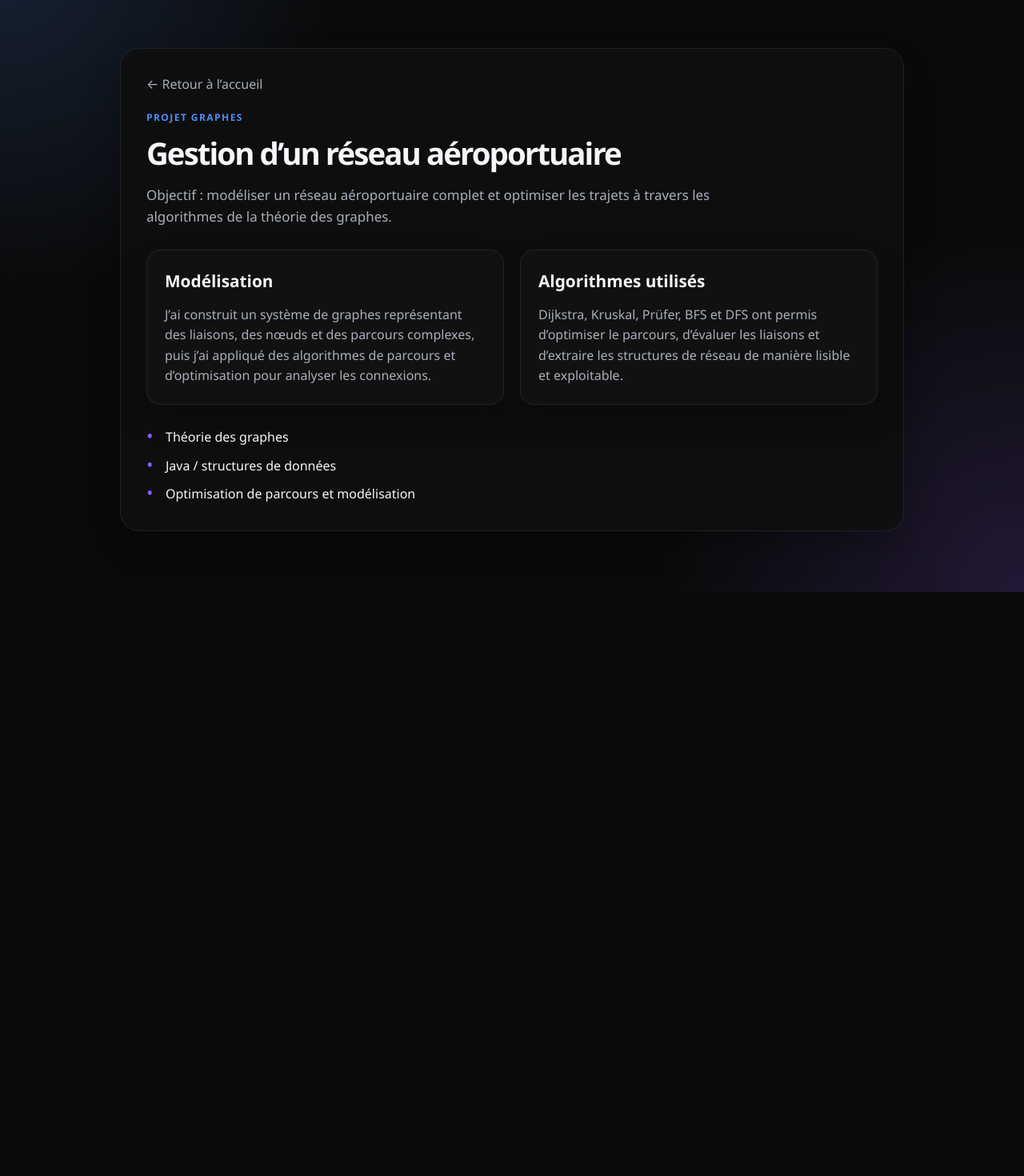
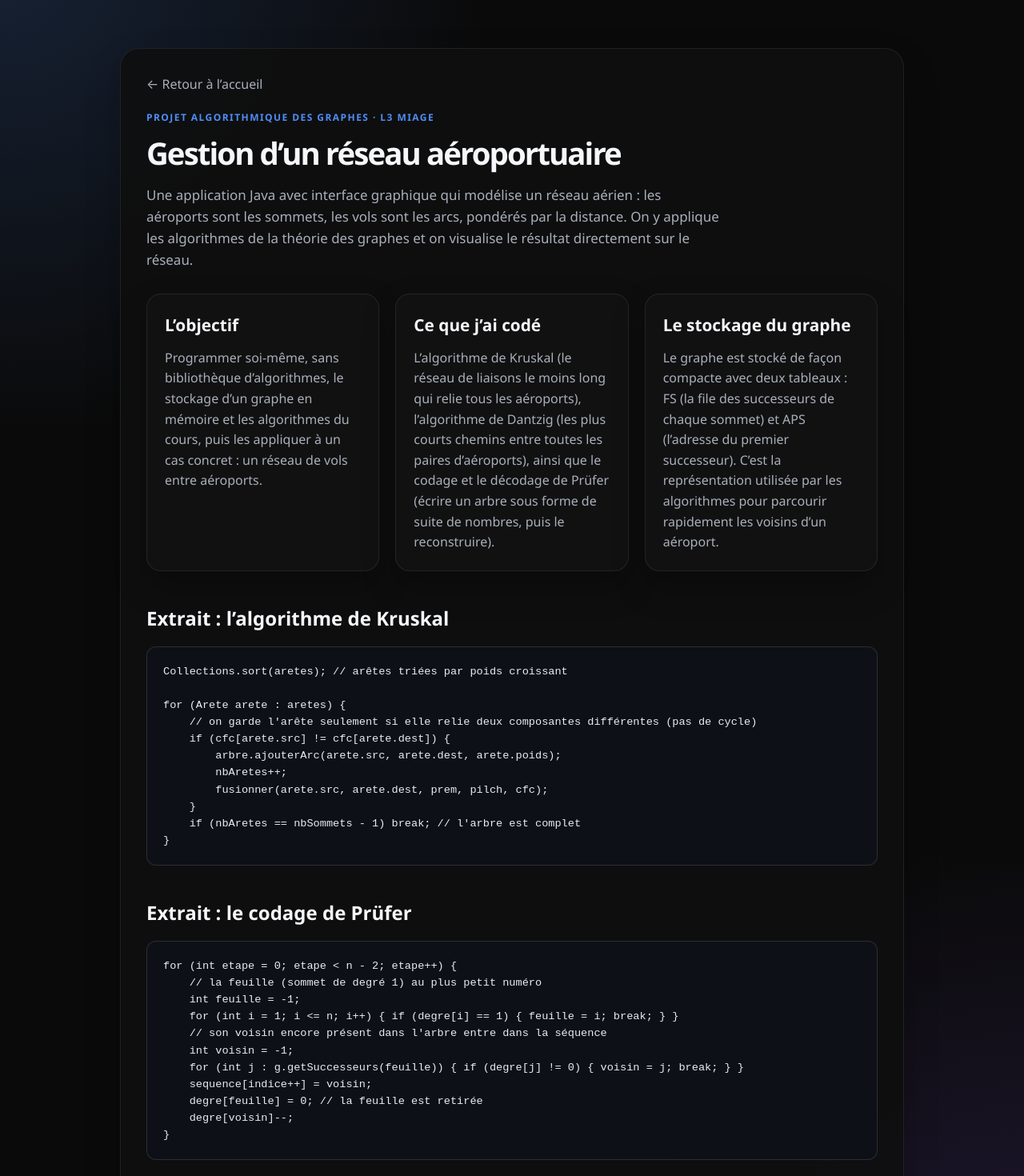
Before and after one commit to Ibrahdiallo224/portfolio-ibrahima, a React (Create React App) app: page /projet/graphes in a window 1280 px wide. Shown: the part 60-1530 px from the top of the page at 80% size. Before the commit the page ends 800 px from the top, so only its background shows below. Built offline with nearby package versions, Linux system fonts and the light colour scheme.

Commit message:
Projet graphes : extraits de code Kruskal et Prüfer

```diff
--- a/src/index.css
+++ b/src/index.css
@@ -508,3 +508,15 @@ select {
     grid-template-columns: 1fr;
   }
 }
+
+.project-code {
+  margin: 16px 0 32px;
+  padding: 20px;
+  overflow-x: auto;
+  border-radius: 12px;
+  border: 1px solid rgba(255, 255, 255, 0.12);
+  background: #0d1117;
+  color: #e6edf3;
+  font-size: 0.85rem;
+  line-height: 1.55;
+}
--- a/src/pages/Home.js
+++ b/src/pages/Home.js
@@ -77,9 +77,9 @@ const projects = [
   },
   {
     title: 'Gestion d’un réseau aéroportuaire',
-    category: 'Théorie des graphes',
+    category: 'Algorithmique des graphes',
     description:
-      'Modélisation d’un réseau aéroportuaire avec Dijkstra, Kruskal, Prüfer, BFS et DFS pour optimiser les parcours et analyser les structures de connexion.',
+      'Application Java (Swing, GraphStream) qui modélise un réseau aérien et y applique les algorithmes de la théorie des graphes : Kruskal, Dantzig, codage et décodage de Prüfer.',
     path: '/projet/graphes',
     accent: 'green',
   },
--- a/src/pages/ProjectGraphes.js
+++ b/src/pages/ProjectGraphes.js
@@ -1,39 +1,87 @@
 import { Link } from 'react-router-dom';
+
+// Extraits de mes méthodes (Algorithmes.java)
+const extraitKruskal = `Collections.sort(aretes); // arêtes triées par poids croissant
+
+for (Arete arete : aretes) {
+    // on garde l'arête seulement si elle relie deux composantes différentes (pas de cycle)
+    if (cfc[arete.src] != cfc[arete.dest]) {
+        arbre.ajouterArc(arete.src, arete.dest, arete.poids);
+        nbAretes++;
+        fusionner(arete.src, arete.dest, prem, pilch, cfc);
+    }
+    if (nbAretes == nbSommets - 1) break; // l'arbre est complet
+}`;
+
+const extraitPrufer = `for (int etape = 0; etape < n - 2; etape++) {
+    // la feuille (sommet de degré 1) au plus petit numéro
+    int feuille = -1;
+    for (int i = 1; i <= n; i++) { if (degre[i] == 1) { feuille = i; break; } }
+    // son voisin encore présent dans l'arbre entre dans la séquence
+    int voisin = -1;
+    for (int j : g.getSuccesseurs(feuille)) { if (degre[j] != 0) { voisin = j; break; } }
+    sequence[indice++] = voisin;
+    degre[feuille] = 0; // la feuille est retirée
+    degre[voisin]--;
+}`;
 
 function ProjectGraphes() {
   return (
     <div className="project-page">
       <div className="project-shell">
         <Link to="/" className="back-link">← Retour à l’accueil</Link>
-        <p className="section-kicker">Projet Graphes</p>
+        <p className="section-kicker">Projet Algorithmique des graphes · L3 MIAGE</p>
         <h1>Gestion d’un réseau aéroportuaire</h1>
         <p className="project-intro">
-          Objectif : modéliser un réseau aéroportuaire complet et optimiser les trajets à travers les
-          algorithmes de la théorie des graphes.
+          Une application Java avec interface graphique qui modélise un réseau aérien : les aéroports sont les
+          sommets, les vols sont les arcs, pondérés par la distance. On y applique les algorithmes de la théorie
+          des graphes et on visualise le résultat directement sur le réseau.
         </p>
 
         <div className="project-content">
           <div className="project-panel">
-            <h2>Modélisation</h2>
+            <h2>L’objectif</h2>
             <p>
-              J’ai construit un système de graphes représentant des liaisons, des nœuds et des parcours complexes,
-              puis j’ai appliqué des algorithmes de parcours et d’optimisation pour analyser les connexions.
+              Programmer soi-même, sans bibliothèque d’algorithmes, le stockage d’un graphe en mémoire et les
+              algorithmes du cours, puis les appliquer à un cas concret : un réseau de vols entre aéroports.
             </p>
           </div>
 
           <div className="project-panel">
-            <h2>Algorithmes utilisés</h2>
+            <h2>Ce que j’ai codé</h2>
             <p>
-              Dijkstra, Kruskal, Prüfer, BFS et DFS ont permis d’optimiser le parcours, d’évaluer les liaisons
-              et d’extraire les structures de réseau de manière lisible et exploitable.
+              L’algorithme de Kruskal (le réseau de liaisons le moins long qui relie tous les aéroports),
+              l’algorithme de Dantzig (les plus courts chemins entre toutes les paires d’aéroports), ainsi que le
+              codage et le décodage de Prüfer (écrire un arbre sous forme de suite de nombres, puis le
+              reconstruire).
+            </p>
+          </div>
+
+          <div className="project-panel">
+            <h2>Le stockage du graphe</h2>
+            <p>
+              Le graphe est stocké de façon compacte avec deux tableaux : FS (la file des successeurs de chaque
+              sommet) et APS (l’adresse du premier successeur). C’est la représentation utilisée par les
+              algorithmes pour parcourir rapidement les voisins d’un aéroport.
             </p>
           </div>
         </div>
 
+        <h2 className="project-subtitle">Extrait : l’algorithme de Kruskal</h2>
+        <pre className="project-code">
+          <code>{extraitKruskal}</code>
+        </pre>
+
+        <h2 className="project-subtitle">Extrait : le codage de Prüfer</h2>
+        <pre className="project-code">
+          <code>{extraitPrufer}</code>
+        </pre>
+
         <ul className="key-points">
-          <li>Théorie des graphes</li>
-          <li>Java / structures de données</li>
-          <li>Optimisation de parcours et modélisation</li>
+          <li>Java 17, Maven, programmation orientée objet</li>
+          <li>Interface graphique Swing et GraphStream</li>
+          <li>Structures de données : FS / APS, matrice d’adjacence</li>
+          <li>Kruskal, Dantzig, codage et décodage de Prüfer</li>
         </ul>
       </div>
     </div>
```
Also changed, not shown: 1 other file (tests, documents, lock files or other folders).
